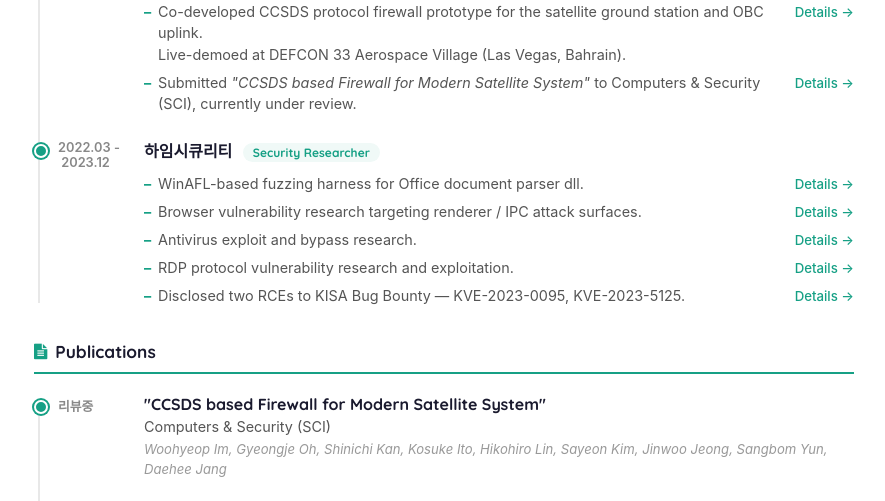
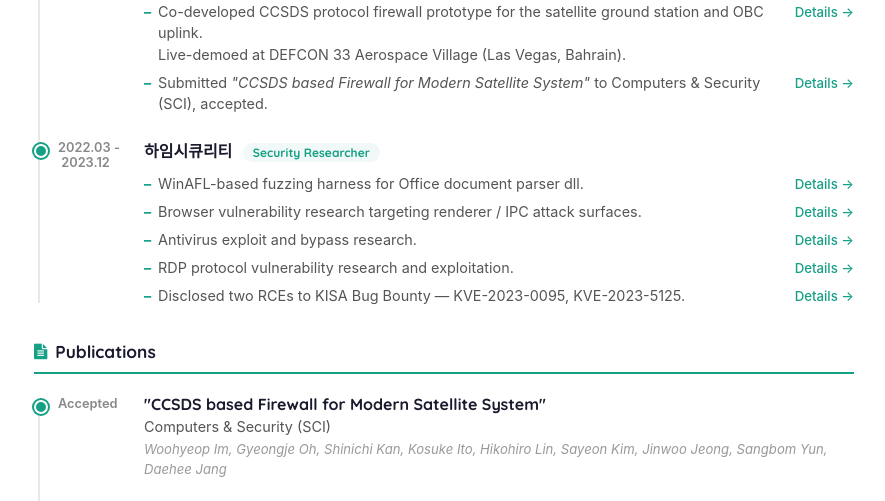
Before and after one commit to Gyeongje/gyeongje.github.io, a Jekyll site: the page built from index.md, in a window 1280 px wide and 900 px high, scrolled down 771 px. Shown: the part 186-687 px from the top of the window, without its empty margins (196-1081 px from the left). Built offline with Jekyll 4.4.1, drawn with Linux system fonts in a browser that asks for light colours; some web fonts are replaced.

Commit message:
Mark Computers & Security paper as accepted
Co-Authored-By: Claude Fable 5 <noreply@anthropic.com>

```diff
--- a/index.md
+++ b/index.md
@@ -75,7 +75,7 @@ title: Gyeongje Oh
         <strong>GMO CyberSecurity by Ierae</strong> <span class="cv-badge">Internship</span>
         <ul class="cv-research-list">
           <li><span class="cv-research-text">Co-developed CCSDS protocol firewall prototype for the satellite ground station and OBC uplink.<br>Live-demoed at DEFCON 33 Aerospace Village (Las Vegas, Bahrain).</span> <span class="cv-research-meta"><a href="{{ '/portfolio/#gmo-ccsds' | prepend: site.baseurl }}">Details →</a></span></li>
-          <li><span class="cv-research-text">Submitted <em>"CCSDS based Firewall for Modern Satellite System"</em> to Computers &amp; Security (SCI), currently under review.</span> <span class="cv-research-meta"><a href="{{ '/portfolio/#gmo-paper' | prepend: site.baseurl }}">Details →</a></span></li>
+          <li><span class="cv-research-text">Submitted <em>"CCSDS based Firewall for Modern Satellite System"</em> to Computers &amp; Security (SCI), accepted.</span> <span class="cv-research-meta"><a href="{{ '/portfolio/#gmo-paper' | prepend: site.baseurl }}">Details →</a></span></li>
         </ul>
       </div>
     </div>
@@ -101,7 +101,7 @@ title: Gyeongje Oh
 
   <div class="cv-timeline">
     <div class="cv-timeline__item">
-      <div class="cv-timeline__date" data-en="Under Review" data-ko="리뷰중">리뷰중</div>
+      <div class="cv-timeline__date" data-en="Accepted" data-ko="Accepted">Accepted</div>
       <div class="cv-timeline__content">
         <strong>"CCSDS based Firewall for Modern Satellite System"</strong>
         <p>Computers & Security (SCI)</p>
```
